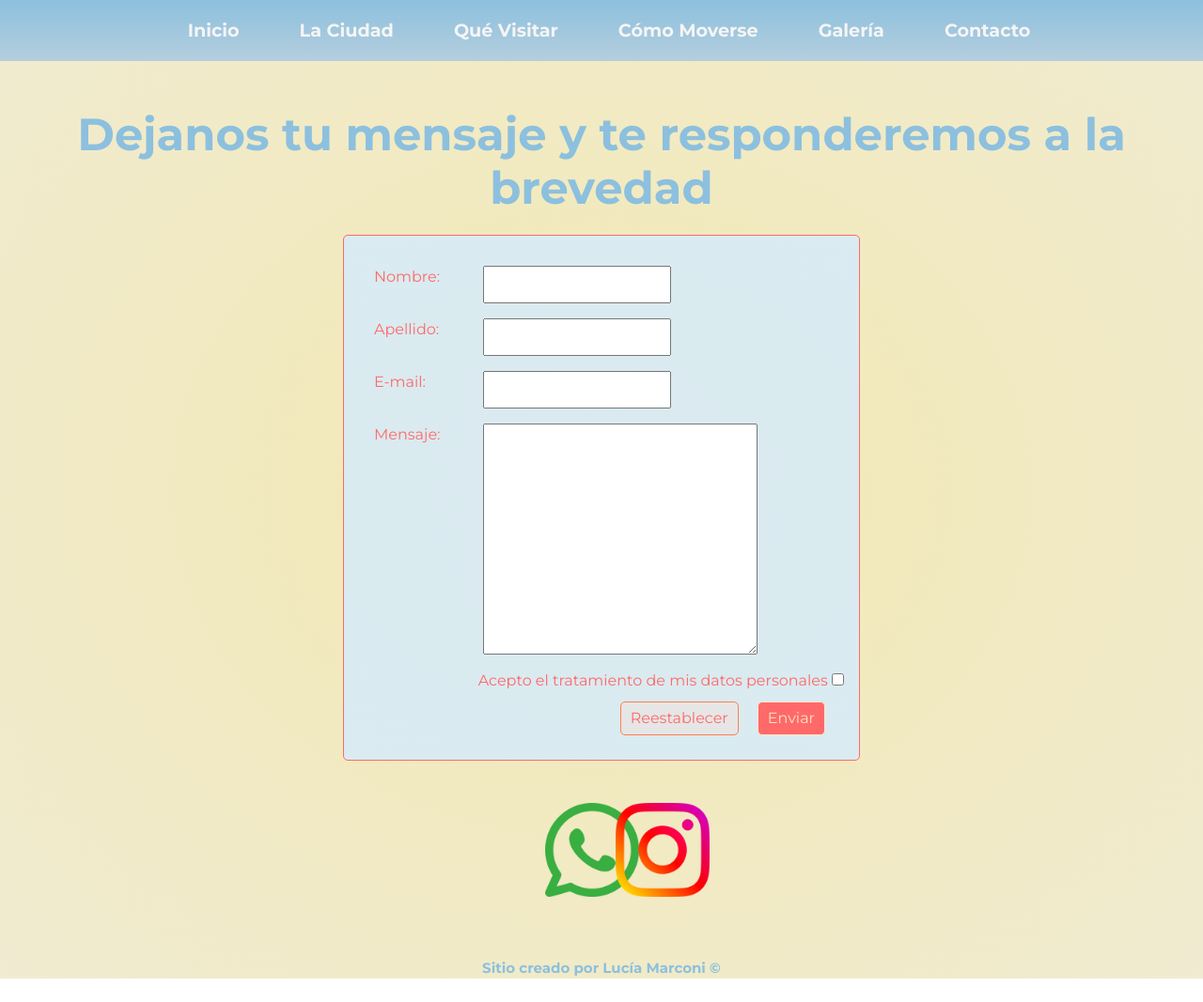
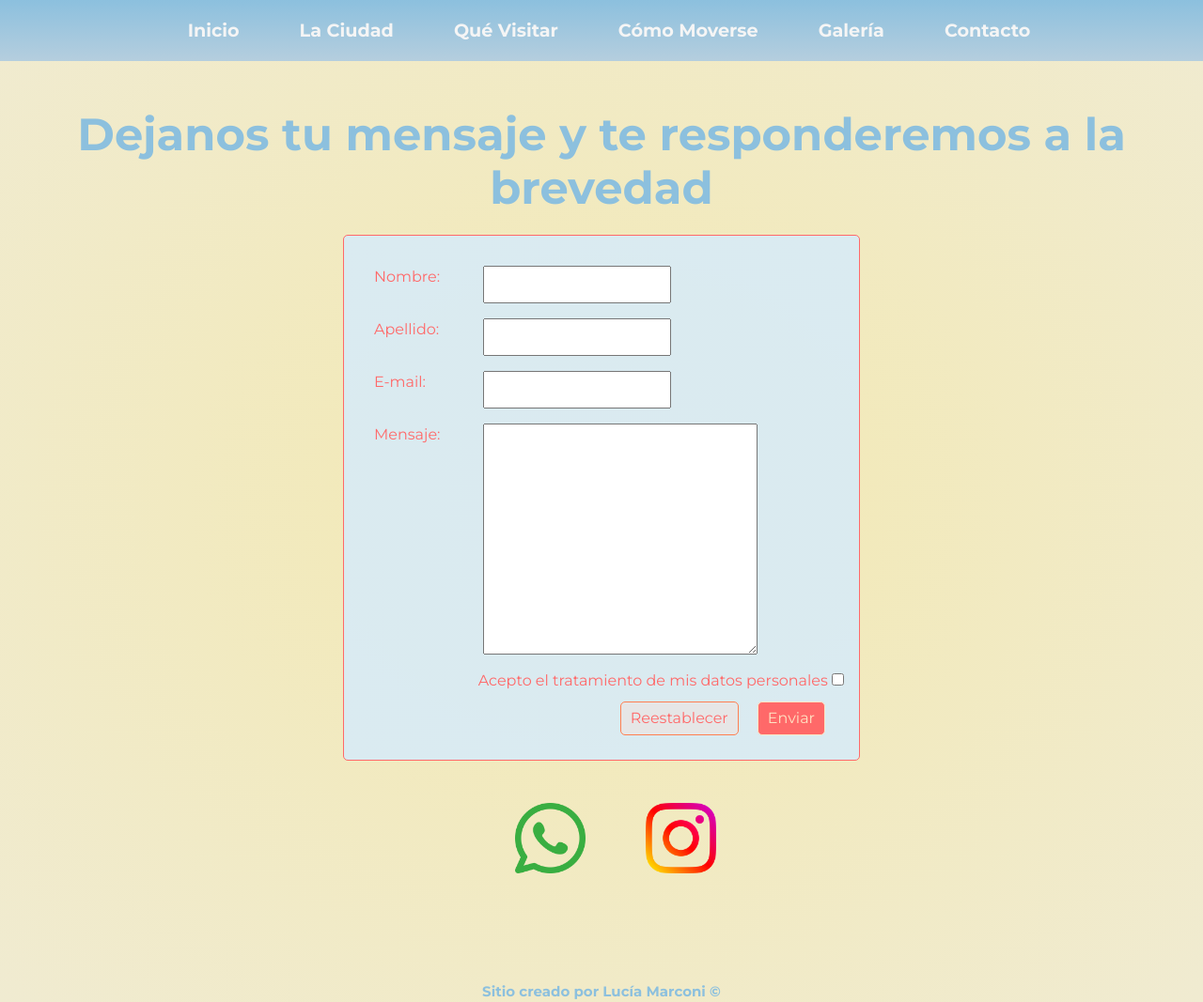
Before and after one commit to Lumarconi21/final-entrega, a website: page paginas/contacto.html in a window 1280 px wide. Shown: the whole page at 94% size. Before the commit the page ends 1042 px from the top, so only its background shows below. Drawn offline with nearby package versions, Linux system fonts and the light colour scheme.

Commit message:
fixed logos contacto

```diff
--- a/scss/layout/_main.scss
+++ b/scss/layout/_main.scss
@@ -316,8 +316,8 @@ body {
     section {
         .logos {
             display: flex;
-            height: 80px;
             justify-content: center;
+            gap: 5%;
             margin-top: 30px;
 
             a {
@@ -330,8 +330,7 @@ body {
                 img {
                     object-fit: cover;
                     margin: 15px;
-                    width:100px;
-                    height:100px;
+                    width:100%;
                 }
             }
 
```
Also changed, not shown: css/style.css, 1 other file.
